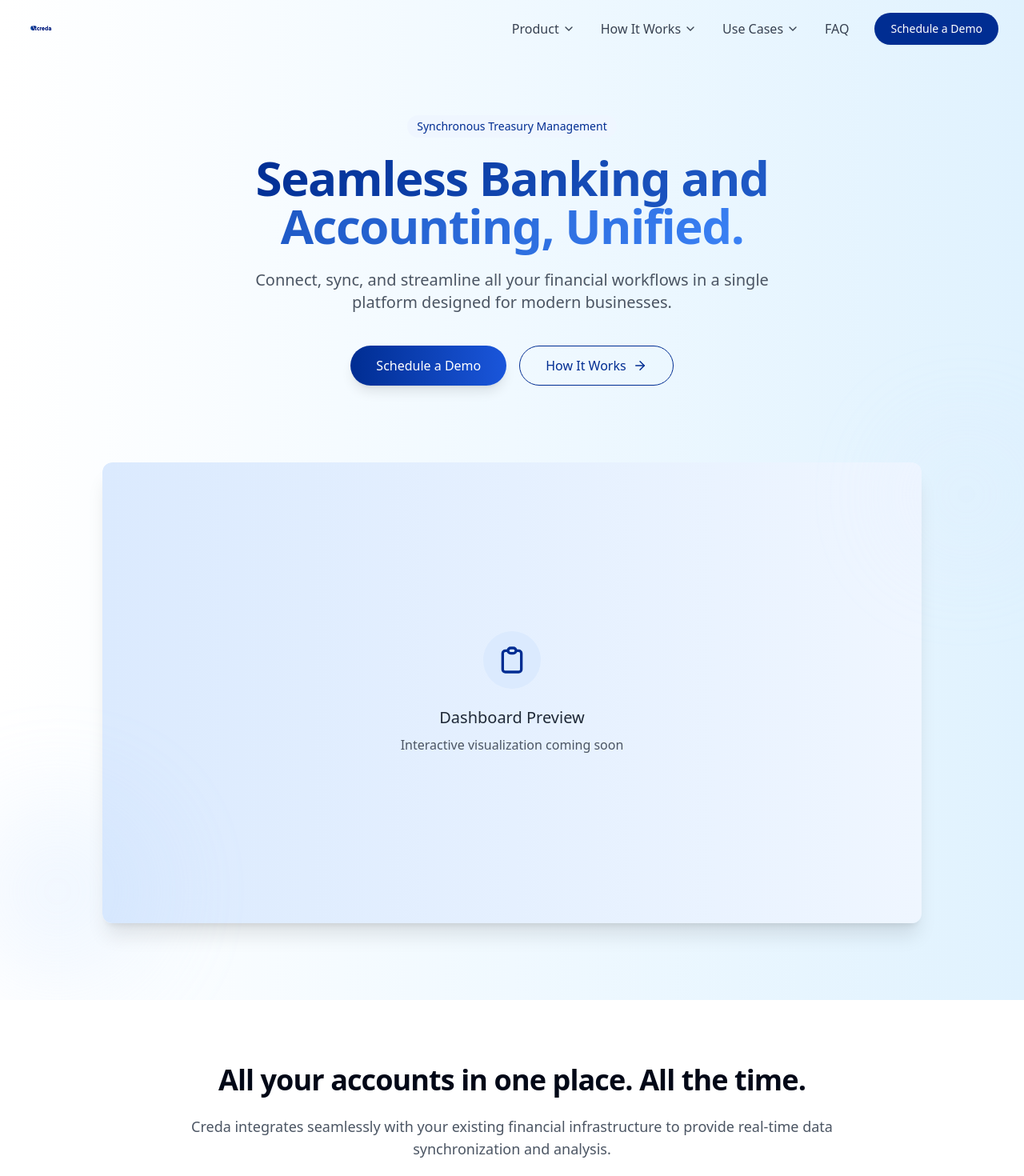
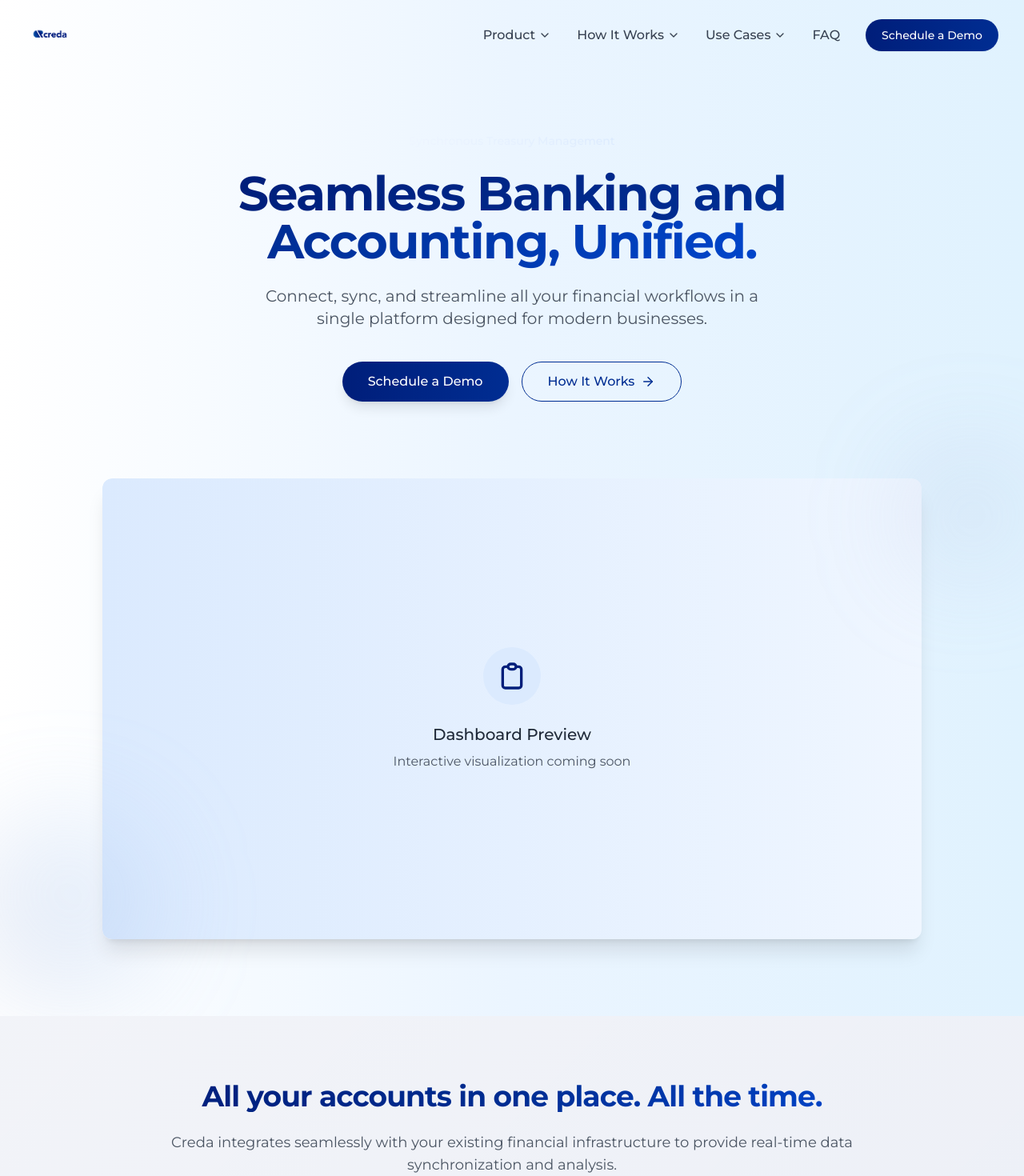
Before and after one commit to duzovaliceren/syncfinflow, a React (Vite) app: page / in a window 1280 px wide. Shown: the top 1470 px of the page at 80% size. Built offline with nearby package versions, Linux system fonts and the light colour scheme.

Commit message:
Update website aesthetics
Update the website's font, logo size, and background gradient to improve the overall aesthetic appeal.

```diff
--- a/src/components/Features.tsx
+++ b/src/components/Features.tsx
@@ -40,10 +40,10 @@ const Features = () => {
   ];
 
   return (
-    <section className="py-20 bg-white overflow-hidden">
+    <section className="py-20 bg-white deep-blue-accent overflow-hidden">
       <div className="container mx-auto px-6 lg:px-8">
         <div className="max-w-4xl mx-auto text-center mb-16">
-          <h2 className="text-3xl md:text-4xl font-bold mb-6 opacity-0 animate-fade-in">
+          <h2 className="text-3xl md:text-4xl font-bold mb-6 opacity-0 animate-fade-in blue-gradient">
             All your accounts in one place. All the time.
           </h2>
           <p className="text-lg text-gray-600 opacity-0 animate-fade-in delay-100">
@@ -77,7 +77,7 @@ const Features = () => {
 
               {/* Hover indicator */}
               <div className={cn(
-                "absolute bottom-0 left-0 right-0 h-1 bg-gradient-to-r from-transparent via-blue-400 to-transparent transform origin-left transition-transform duration-300",
+                "absolute bottom-0 left-0 right-0 h-1 bg-gradient-to-r from-transparent via-creda-deep-blue to-transparent transform origin-left transition-transform duration-300",
                 activeFeature === index ? "scale-x-100" : "scale-x-0"
               )}></div>
             </div>
--- a/src/components/Hero.tsx
+++ b/src/components/Hero.tsx
@@ -3,10 +3,10 @@ import { ArrowRight } from 'lucide-react';
 
 const Hero = () => {
   return (
-    <section className="hero-gradient pt-28 pb-16 lg:pt-36 lg:pb-24 overflow-hidden">
+    <section className="hero-gradient pt-32 pb-16 lg:pt-40 lg:pb-24 overflow-hidden">
       <div className="container mx-auto px-6 lg:px-8">
         <div className="max-w-4xl mx-auto text-center">
-          <p className="inline-block px-3 py-1 mb-5 text-sm font-medium bg-blue-50 text-creda-blue rounded-full opacity-0 animate-fade-in">
+          <p className="inline-block px-4 py-1.5 mb-5 text-sm font-medium bg-gradient-to-r from-blue-50 to-blue-100 text-creda-deep-blue rounded-full opacity-0 animate-fade-in blue-gradient">
             Synchronous Treasury Management
           </p>
 
@@ -35,7 +35,7 @@ const Hero = () => {
             <div className="aspect-[16/9] bg-gradient-to-r from-blue-100 to-blue-50 rounded-xl flex items-center justify-center">
               <div className="text-center p-10">
                 <div className="inline-block p-4 mb-4 rounded-full bg-blue-100">
-                  <svg className="w-10 h-10 text-creda-blue" fill="none" stroke="currentColor" viewBox="0 0 24 24" xmlns="http://www.w3.org/2000/svg">
+                  <svg className="w-10 h-10 text-creda-deep-blue" fill="none" stroke="currentColor" viewBox="0 0 24 24" xmlns="http://www.w3.org/2000/svg">
                     <path strokeLinecap="round" strokeLinejoin="round" strokeWidth="2" d="M9 5H7a2 2 0 00-2 2v12a2 2 0 002 2h10a2 2 0 002-2V7a2 2 0 00-2-2h-2M9 5a2 2 0 002 2h2a2 2 0 002-2M9 5a2 2 0 012-2h2a2 2 0 012 2"></path>
                   </svg>
                 </div>
@@ -46,8 +46,8 @@ const Hero = () => {
           </div>
 
           {/* Decorative Elements */}
-          <div className="absolute -top-10 -right-10 w-40 h-40 bg-blue-100 rounded-full opacity-20 blur-3xl"></div>
-          <div className="absolute -bottom-20 -left-20 w-60 h-60 bg-blue-200 rounded-full opacity-20 blur-3xl"></div>
+          <div className="absolute -top-10 -right-10 w-40 h-40 bg-gradient-to-br from-creda-deep-blue/10 to-blue-100/30 rounded-full blur-3xl"></div>
+          <div className="absolute -bottom-20 -left-20 w-60 h-60 bg-gradient-to-tr from-creda-blue/10 to-blue-200/30 rounded-full blur-3xl"></div>
         </div>
       </div>
     </section>
--- a/src/components/Navbar.tsx
+++ b/src/components/Navbar.tsx
@@ -1,4 +1,3 @@
-
 import { useState, useEffect } from 'react';
 import { Menu, X, ChevronDown } from 'lucide-react';
 import { cn } from '@/lib/utils';
@@ -57,7 +56,7 @@ const Navbar = () => {
   return (
     <nav
       className={cn(
-        "fixed top-0 left-0 right-0 z-50 transition-all duration-300 py-4",
+        "fixed top-0 left-0 right-0 z-50 transition-all duration-300 py-3",
         isScrolled ? "glassmorphism shadow-soft" : "bg-transparent"
       )}
     >
@@ -65,13 +64,11 @@ const Navbar = () => {
         <div className="flex items-center justify-between">
           <div className="flex items-center">
             <a href="/" className="flex items-center">
-              <span className="text-2xl font-bold text-creda-blue">
-                <img
-                  src="/lovable-uploads/d7b0fa69-835f-4e38-81cc-135b30f6f989.png"
-                  alt="Creda Logo"
-                  className="h-10"
-                />
-              </span>
+              <img
+                src="/lovable-uploads/2825ef9e-9a23-49c0-8d72-5f1dfaf06f0d.png"
+                alt="Creda Logo"
+                className="h-14 md:h-16"
+              />
             </a>
           </div>
 
@@ -82,7 +79,7 @@ const Navbar = () => {
                 {item.dropdownItems ? (
                   <button
                     onClick={() => toggleDropdown(item.name)}
-                    className="flex items-center text-gray-700 hover:text-creda-blue transition-colors duration-200"
+                    className="flex items-center text-gray-700 hover:text-creda-blue transition-colors duration-200 font-medium"
                   >
                     {item.name}
                     <ChevronDown
@@ -96,7 +93,7 @@ const Navbar = () => {
                 ) : (
                   <a
                     href={item.link}
-                    className="text-gray-700 hover:text-creda-blue transition-colors duration-200"
+                    className="text-gray-700 hover:text-creda-blue transition-colors duration-200 font-medium"
                   >
                     {item.name}
                   </a>
@@ -120,7 +117,7 @@ const Navbar = () => {
             ))}
             <a
               href="#"
-              className="inline-flex items-center justify-center px-5 py-2.5 text-sm font-medium text-white bg-creda-blue hover:bg-creda-blue-light transition-colors rounded-full shadow-sm"
+              className="inline-flex items-center justify-center px-5 py-2.5 text-sm font-medium text-white btn-blue-gradient hover:bg-creda-blue-light transition-colors rounded-full shadow-sm"
             >
               Schedule a Demo
             </a>
--- a/src/index.css
+++ b/src/index.css
@@ -1,3 +1,5 @@
+
+@import url('https://fonts.googleapis.com/css2?family=Montserrat:wght@300;400;500;600;700&display=swap');
 
 @tailwind base;
 @tailwind components;
@@ -91,17 +93,21 @@
   }
 
   body {
-    @apply bg-background text-foreground font-sans antialiased;
+    @apply bg-background text-foreground font-montserrat antialiased;
   }
 
   h1, h2, h3, h4, h5, h6 {
-    @apply font-semibold tracking-tight;
+    @apply font-montserrat font-semibold tracking-tight;
   }
 }
 
 @layer components {
   .hero-gradient {
-    background: linear-gradient(90deg, rgba(255,255,255,1) 0%, rgba(240,249,255,1) 50%, rgba(224,242,254,1) 100%);
+    background: linear-gradient(90deg, rgba(255,255,255,1) 0%, rgba(235,245,255,1) 50%, rgba(224,242,254,1) 100%);
+  }
+
+  .deep-blue-accent {
+    background: linear-gradient(135deg, rgba(0,30,122,0.05) 0%, rgba(0,45,146,0.08) 100%);
   }
 
   .card-gradient {
@@ -109,7 +115,7 @@
   }
 
   .blue-gradient {
-    background: linear-gradient(135deg, #002D92 0%, #3B82F6 100%);
+    background: linear-gradient(135deg, #001E7A 0%, #002D92 50%, #0046CC 100%);
     -webkit-background-clip: text;
     -webkit-text-fill-color: transparent;
     background-clip: text;
@@ -117,7 +123,7 @@
   }
 
   .btn-blue-gradient {
-    background: linear-gradient(90deg, #002D92 0%, #1A56DB 100%);
+    background: linear-gradient(90deg, #001E7A 0%, #002D92 100%);
   }
 
   .feature-icon-bg {
@@ -126,7 +132,7 @@
 
   .section-divider {
     height: 1px;
-    background: linear-gradient(90deg, rgba(255,255,255,0) 0%, rgba(219,234,254,1) 50%, rgba(255,255,255,0) 100%);
+    background: linear-gradient(90deg, rgba(255,255,255,0) 0%, rgba(0,46,147,0.2) 50%, rgba(255,255,255,0) 100%);
   }
 
   .glassmorphism {
--- a/tailwind.config.ts
+++ b/tailwind.config.ts
@@ -19,6 +19,9 @@ export default {
 			}
 		},
 		extend: {
+			fontFamily: {
+				montserrat: ['Montserrat', 'sans-serif'],
+			},
 			colors: {
 				border: 'hsl(var(--border))',
 				input: 'hsl(var(--input))',
@@ -26,6 +29,7 @@ export default {
 				background: 'hsl(var(--background))',
 				foreground: 'hsl(var(--foreground))',
 				creda: {
+					'deep-blue': '#001E7A',
 					blue: '#002D92',
 					'blue-light': '#1A56DB',
 					'blue-lighter': '#3B82F6',
```
Also changed, not shown: public/lovable-uploads/2825ef9e-9a23-49c0-8d72-5f1dfaf06f0d.png (added).
